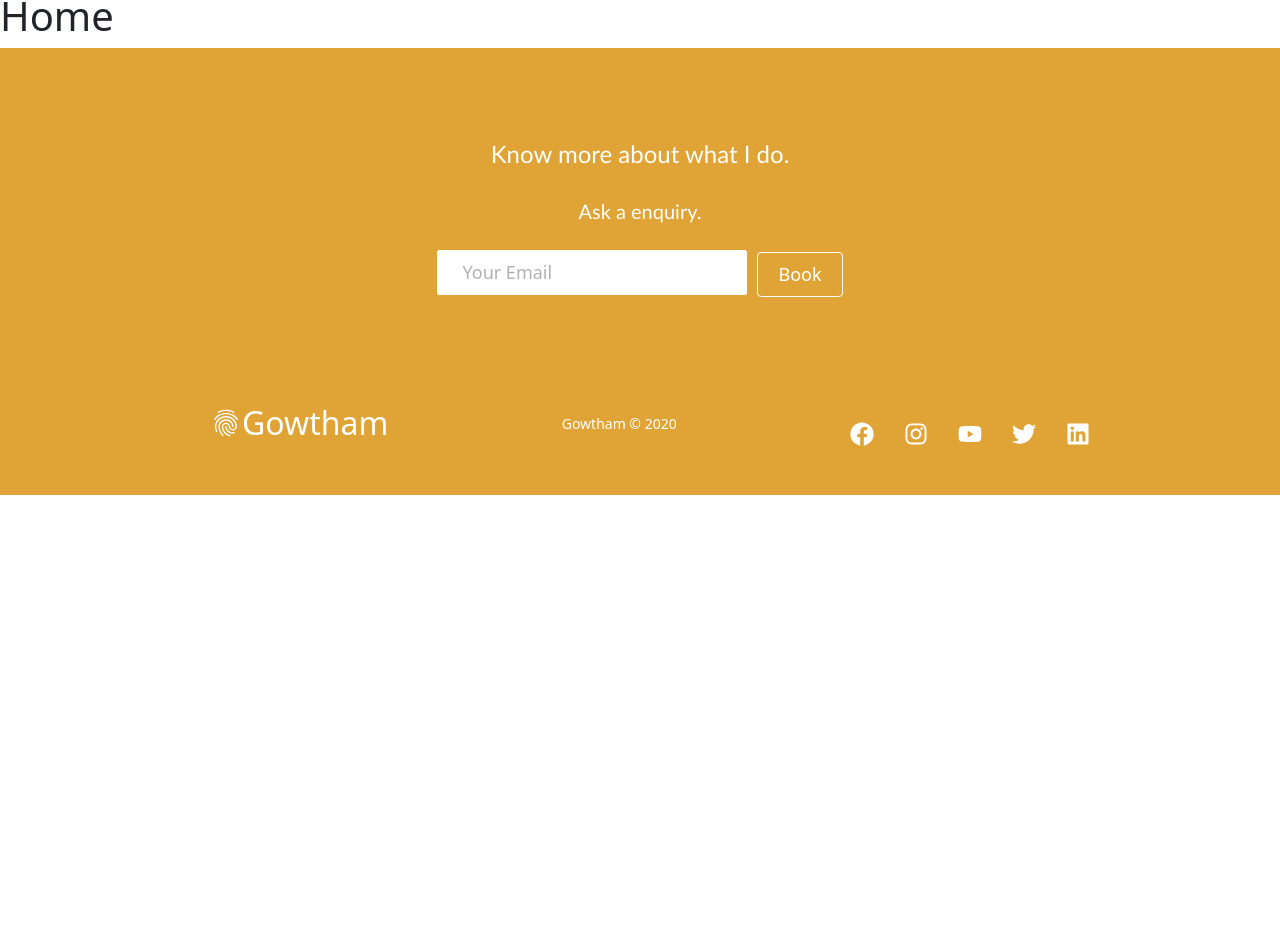
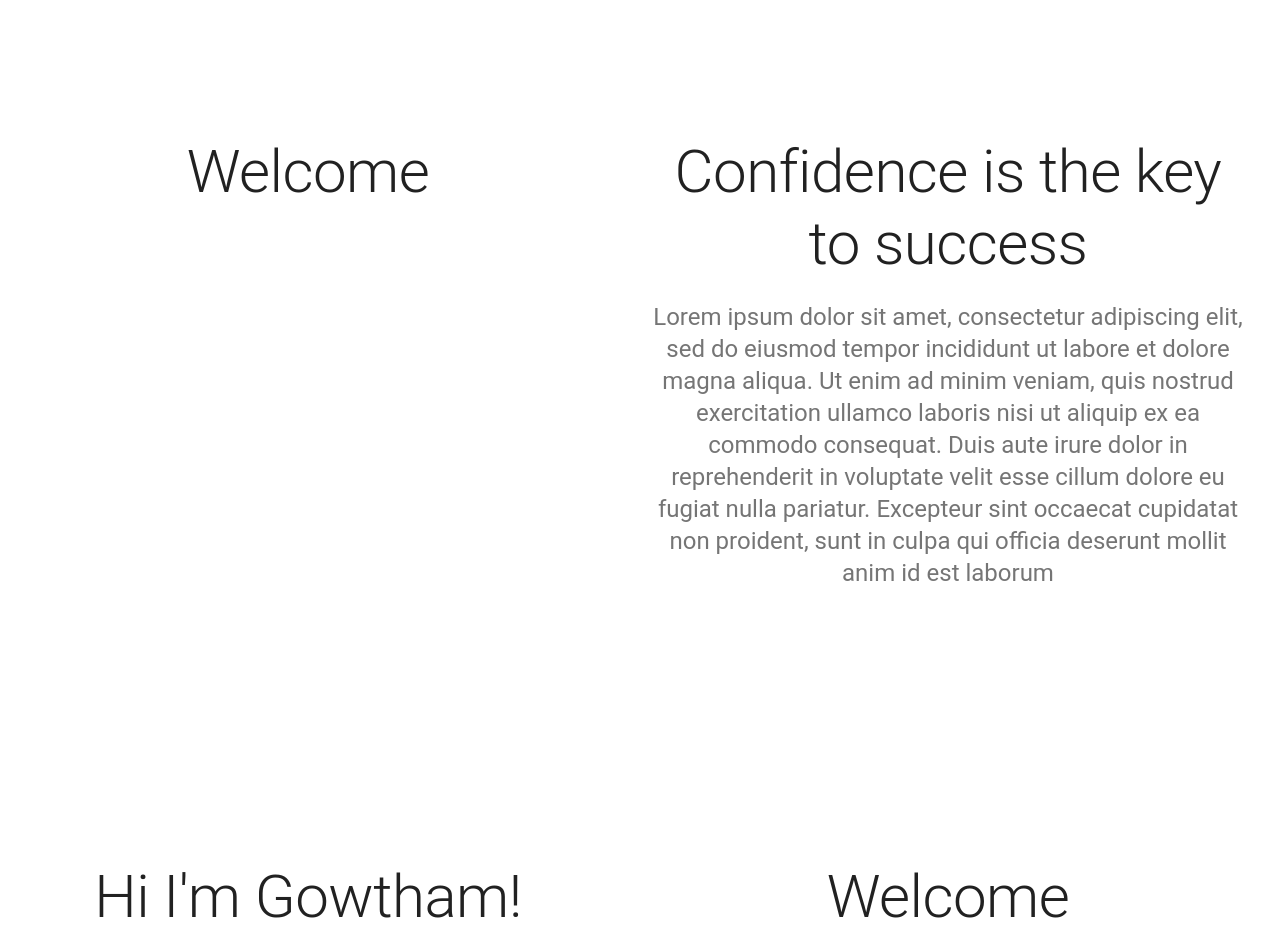
Before and after one commit to crio-tech/react-website, a React (Create React App) app: page / in a window 1280 px wide. Shown: the part 70-1022 px from the top of the page. Before the commit the page ends 800 px from the top, so only its background shows below. Built offline with nearby package versions, Linux system fonts and the light colour scheme.

Commit message:
Initial Layout

```diff
--- a/src/components/pages/Home/home.js
+++ b/src/components/pages/Home/home.js
@@ -1,11 +1,200 @@
-import React from 'react'
+import React from "react";
+import {
+  Grid,
+  Paper,
+  Container,
+  Typography,
+  Card,
+  CardMedia,
+  CardContent,
+  CardHeader,
+  Avatar,
+} from "@material-ui/core";
+import { makeStyles } from "@material-ui/core/styles";
+import { red } from "@material-ui/core/colors";
+const useStyles = makeStyles((theme) => ({
+  root: {
+    flexGrow: 1,
+  },
+  paper: {
+    padding: theme.spacing(2),
+    textAlign: "center",
+    color: theme.palette.text.secondary,
+  },
+  heroContent: {
+    padding: theme.spacing(18, 0, 15),
+  },
+  cardGrid: {
+    paddingTop: theme.spacing(8),
+    paddingBottom: theme.spacing(8),
+  },
+  card: {
+    height: "100%",
+    display: "flex",
+    flexDirection: "column",
+  },
+  cardMedia: {
+    paddingTop: "56.25%", // 16:9
+  },
+  cardContent: {
+    flexGrow: 1,
+  },
+  avatar: {
+    backgroundColor: red[500],
+  },
+}));
+const cards = [1, 2, 3];
+export default function Home() {
+  const classes = useStyles();
 
-function home() {
-    return (
-        <div>
-            <h1>Home</h1>
-        </div>
-    )
+  return (
+    <>
+      <div className={classes.root}>
+        <Grid container spacing={1} direction="column">
+          <Grid container item xs={12} spacing={3}>
+            <Grid item xs={12} sm={6}>
+              <Container
+                maxWidth="sm"
+                component="main"
+                className={classes.heroContent}
+              >
+                <Typography
+                  component="h1"
+                  variant="h2"
+                  align="center"
+                  color="textPrimary"
+                  gutterBottom
+                >
+                  Welcome
+                </Typography>
+              </Container>
+            </Grid>
+            <Grid item xs={12} sm={6}>
+              <Container
+                maxWidth="sm"
+                component="main"
+                className={classes.heroContent}
+              >
+                <Typography
+                  component="h1"
+                  variant="h2"
+                  align="center"
+                  color="textPrimary"
+                  gutterBottom
+                >
+                  Confidence is the key to success
+                </Typography>
+                <Typography
+                  variant="h5"
+                  align="center"
+                  color="textSecondary"
+                  component="p"
+                >
+                  Lorem ipsum dolor sit amet, consectetur adipiscing elit, sed
+                  do eiusmod tempor incididunt ut labore et dolore magna aliqua.
+                  Ut enim ad minim veniam, quis nostrud exercitation ullamco
+                  laboris nisi ut aliquip ex ea commodo consequat. Duis aute
+                  irure dolor in reprehenderit in voluptate velit esse cillum
+                  dolore eu fugiat nulla pariatur. Excepteur sint occaecat
+                  cupidatat non proident, sunt in culpa qui officia deserunt
+                  mollit anim id est laborum
+                </Typography>
+              </Container>
+            </Grid>
+          </Grid>
+          <Grid container item xs={12} spacing={3}>
+            <Grid item xs={12} sm={6}>
+              <Container
+                maxWidth="sm"
+                component="main"
+                className={classes.heroContent}
+              >
+                <Typography
+                  component="h1"
+                  variant="h2"
+                  align="center"
+                  color="textPrimary"
+                  gutterBottom
+                >
+                  Hi I'm Gowtham!
+                </Typography>
+                <Typography
+                  variant="h5"
+                  align="center"
+                  color="textSecondary"
+                  component="p"
+                >
+                  Lorem ipsum dolor sit amet, consectetur adipiscing elit, sed
+                  do eiusmod tempor incididunt ut labore et dolore magna aliqua.
+                  Ut enim ad minim veniam, quis nostrud exercitation ullamco
+                  laboris nisi ut aliquip ex ea commodo consequat. Duis aute
+                  irure dolor in reprehenderit in voluptate velit esse cillum
+                  dolore eu fugiat nulla pariatur. Excepteur sint occaecat
+                  cupidatat non proident, sunt in culpa qui officia deserunt
+                  mollit anim id est laborum
+                </Typography>
+              </Container>
+            </Grid>
+            <Grid item xs={12} sm={6}>
+              <Container
+                maxWidth="sm"
+                component="main"
+                className={classes.heroContent}
+              >
+                <Typography
+                  component="h1"
+                  variant="h2"
+                  align="center"
+                  color="textPrimary"
+                  gutterBottom
+                >
+                  Welcome
+                </Typography>
+              </Container>
+            </Grid>
+          </Grid>
+          <Container className={classes.cardGrid} maxWidth="md">
+            <Typography
+              component="h2"
+              variant="h3"
+              align="center"
+              color="textPrimary"
+              gutterBottom
+            >
+              TESTIMONIALs
+            </Typography>
+            <Grid container spacing={4}>
+              {cards.map((card) => (
+                <Grid item key={card} xs={12} sm={6} md={4}>
+                  <Card className={classes.card}>
+                    <CardContent className={classes.cardContent}>
+                      <Typography>
+                        Lorem ipsum dolor sit amet, consectetur adipiscing elit,
+                        sed do eiusmod tempor incididunt ut labore et dolore
+                        magna aliqua.
+                      </Typography>
+                    </CardContent>
+                    <CardHeader
+                      avatar={
+                        <Avatar aria-label="recipe" className={classes.avatar}>
+                          R
+                        </Avatar>
+                      }
+                      title="Jhon Wick"
+                      subheader="Designer"
+                    />
+                    <CardMedia
+                      className={classes.media}
+                      image="/static/images/cards/paella.jpg"
+                      title="Paella dish"
+                    />
+                  </Card>
+                </Grid>
+              ))}
+            </Grid>
+          </Container>
+        </Grid>
+      </div>
+    </>
+  );
 }
-
-export default home
```
